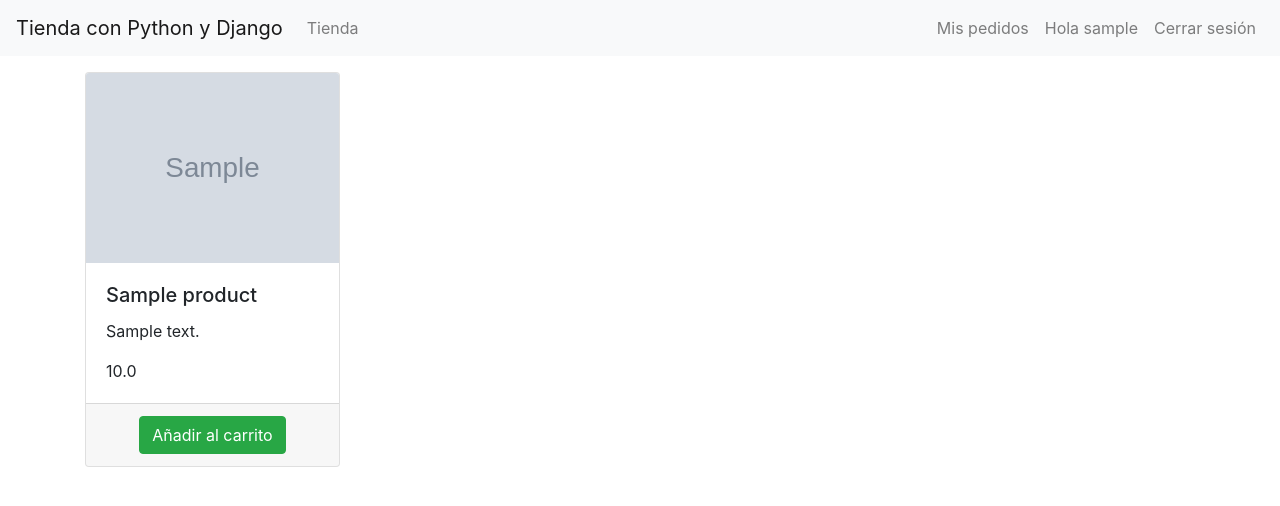
After one commit to ProgWebJam/Desarrollar-una-tienda-con-Django-3, a Django app: page /products/ in a window 1280 px wide. The commit adds this page. Shown: the top 506 px of the page. Run offline with Django 3.2, Linux system fonts and the light colour scheme; a user stored in the database is signed in; tables that the repository leaves empty hold one stand-in row (values such as "Sample post"); grey boxes marked "Sample" are stand-in pictures; some libraries are stand-ins or nearby versions.

Commit message:
TIENDA CON DJANGO 3: CREAR EL LAYOUT DE NUESTRA TIENDA Y MOSTRAR EL LISTADO DE PRODUCTOS

```diff
--- a/app/urls.py
+++ b/app/urls.py
@@ -22,5 +22,6 @@ urlpatterns = [
     path('admin/', admin.site.urls),
     #path('', include("blog.urls")),
     path('accounts/', include("autenticacion.urls")),
+    path('products/', include("products.urls")),
 
 ] +static(settings.MEDIA_URL, document_root=settings.MEDIA_ROOT)
--- /dev/null
+++ b/products/urls.py
@@ -0,0 +1,6 @@
+from django.urls import path
+from .views import listado_productos
+
+urlpatterns = [
+    path('', listado_productos, name='listado_productos')
+]
--- a/products/views.py
+++ b/products/views.py
@@ -1,3 +1,9 @@
 from django.shortcuts import render
+from django.contrib.auth.decorators import login_required
+from .models import Product
 
 # Create your views here.
+@login_required(login_url='/autenticacion/acceder')
+def listado_productos(request):
+    products = Product.objects.all()
+    return render(request,"products/listado.html",{"products":products})
--- a/templates/autenticacion/acceder.html
+++ b/templates/autenticacion/acceder.html
@@ -1,4 +1,4 @@
-{% extends 'base.html' %}
+{% extends 'layouts/tienda.html' %}
 
 {% block title %} Acceder {% endblock %}
 
--- a/templates/autenticacion/registro.html
+++ b/templates/autenticacion/registro.html
@@ -1,4 +1,4 @@
-{% extends 'base.html' %}
+{% extends 'layouts/tienda.html' %}
 
 {% block title %} Resgistro {% endblock %}
 
--- a/templates/layouts/tienda.html
+++ b/templates/layouts/tienda.html
@@ -3,7 +3,7 @@
 <head>
     <meta charset="UTF-8">
     <meta name="viewport" content="width=device-width, initial-scale=1.0">
-    <title>{% block title %} {% endblock %}</title>
+    <title>{% block title %} - Cursodesarrolloweb {% endblock %}</title>
     {% load static %}
     <link href="{% static 'css/bootstrap.min.css' %}" rel="stylesheet"/>
 </head>
@@ -26,7 +26,7 @@
 
             <ul class="navbar-nav">
                 <li class="nav-item">
-                    <a class="nav-link" href="#">Blog</a>
+                    <a class="nav-link" href="{% url 'listado_productos' %}">Tienda</a>
                 </li>
             </ul>
 
@@ -66,9 +66,7 @@
                 </div>
             </div>
         {% endif %}
-    </div>
 
-    <div class="container">
         {% block content %}
         {% endblock %}
     </div>
--- /dev/null
+++ b/templates/products/listado.html
@@ -0,0 +1,38 @@
+{% extends  'layouts/tienda.html' %}
+
+{% block title %} Tienda {% endblock %}
+
+{% block content %}
+
+<div class="row">
+
+    <!-- articulos -->
+    <div class="col-9">
+        <div class="row">
+            {% for product in products %}
+                <div class="col-md-3 col-sm-12 col-lg-4">
+                    <div class="card" style="width: 100%;">
+                        <img src="{{ product.image.url }}" style="width: 100%;" class="card-img-top" alt="{{ product.name }}" />
+                        <div class="card-body">
+                            <h5 class="card-title">{{ product.name }}</h5>
+                            <p class="card-text">{{ product.excerpt }}</p>
+                            <p class="card-text">{{ product.price }}</p>
+                        </div>
+                        <div class="card-footer text-center">
+                            <div href="#" class="btn btn-success">Añadir al carrito</div>
+                        </div>
+                    </div>
+                </div>
+            {% endfor %}
+        </div>
+    </div>
+
+    <!-- carrito -->
+    <div class="col-3">
+
+    </div>
+
+
+</div>
+
+{% endblock%}
```
Also changed, not shown: autenticacion/views.py (+5 -5 lines), media/post/2020/12/21/c162b112-17e7-4842-a734-4fbf32a8e251.jpg (deleted), media/post/2020/12/23/-DWWf7ZLXf1sN9GvaASh-CQPBY_jvgw5vm8T59yLyA0.jpg (deleted), media/post/2020/12/23/147-1478702_8-bit-pixel-mario-mario-bros-png-pixel.png (deleted), media/post/2020/12/23/Perfil2.png (deleted), media/post/2020/12/23/banner-web-development.png (deleted), media/post/2020/12/23/coding-924920_1920.jpg (deleted), media/post/2020/12/23/como-crear-una-pagina-web-1024x512.jpg (deleted), media/post/2020/12/23/ing.jpg (deleted), media/productos/5985620_sd.jpg (added).
